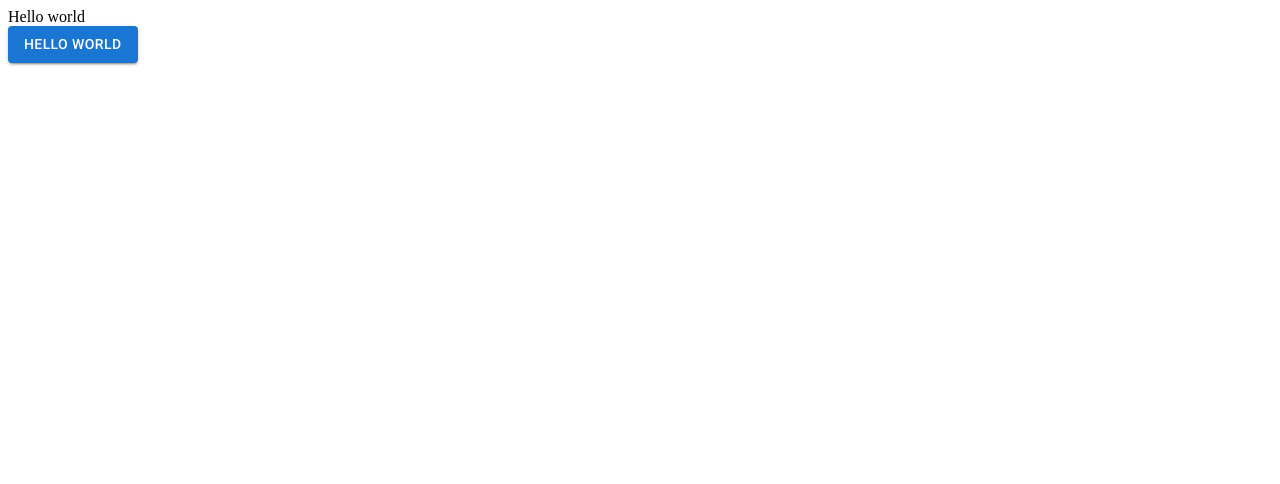
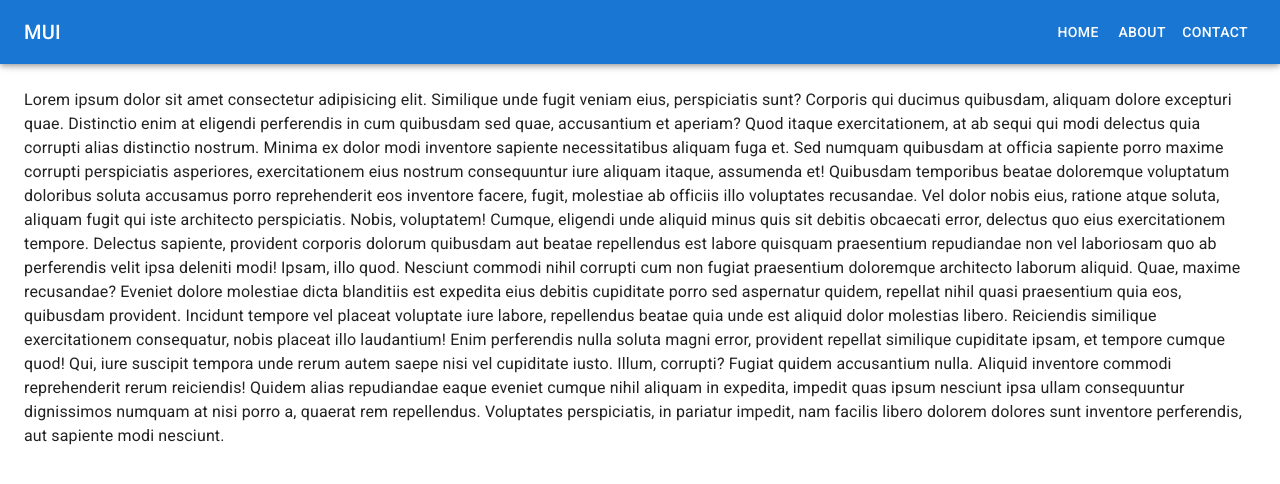
Before and after one commit to BijianWu/react-material-ui-playground, a React (Create React App) app: page / in a window 1280 px wide. Shown: the top 484 px of the page. Built offline with nearby package versions, Linux system fonts and the light colour scheme.

Commit message:
added in nav

```diff
--- a/src/App.js
+++ b/src/App.js
@@ -1,9 +1,11 @@
 import { Button } from "@mui/material";
 import React, { useState } from "react";
+import { Nav } from "react-bootstrap";
 
 export default function App(){
 
     return <>
+        <Nav />
         <div>Hello world</div>
         <Button variant="contained">Hello world</Button>
     </>
--- /dev/null
+++ b/src/components/Nav.js
@@ -0,0 +1,145 @@
+import * as React from 'react';
+import PropTypes from 'prop-types';
+import AppBar from '@mui/material/AppBar';
+import Box from '@mui/material/Box';
+import CssBaseline from '@mui/material/CssBaseline';
+import Divider from '@mui/material/Divider';
+import Drawer from '@mui/material/Drawer';
+import IconButton from '@mui/material/IconButton';
+import List from '@mui/material/List';
+import ListItem from '@mui/material/ListItem';
+import ListItemButton from '@mui/material/ListItemButton';
+import ListItemText from '@mui/material/ListItemText';
+import MenuIcon from '@mui/icons-material/Menu';
+import Toolbar from '@mui/material/Toolbar';
+import Typography from '@mui/material/Typography';
+import Button from '@mui/material/Button';
+
+const drawerWidth = 240;
+const navItems = ['Home', 'About', 'Contact'];
+
+function Nav(props) {
+  const { window } = props;
+  const [mobileOpen, setMobileOpen] = React.useState(false);
+
+  const handleDrawerToggle = () => {
+    setMobileOpen((prevState) => !prevState);
+  };
+
+  const drawer = (
+    <Box onClick={handleDrawerToggle} sx={{ textAlign: 'center' }}>
+      <Typography variant="h6" sx={{ my: 2 }}>
+        MUI
+      </Typography>
+      <Divider />
+      <List>
+        {navItems.map((item) => (
+          <ListItem key={item} disablePadding>
+            <ListItemButton sx={{ textAlign: 'center' }}>
+              <ListItemText primary={item} />
+            </ListItemButton>
+          </ListItem>
+        ))}
+      </List>
+    </Box>
+  );
+
+  const container = window !== undefined ? () => window().document.body : undefined;
+
+  return (
+    <Box sx={{ display: 'flex' }}>
+      <CssBaseline />
+      <AppBar component="nav">
+        <Toolbar>
+          <IconButton
+            color="inherit"
+            aria-label="open drawer"
+            edge="start"
+            onClick={handleDrawerToggle}
+            sx={{ mr: 2, display: { sm: 'none' } }}
+          >
+            <MenuIcon />
+          </IconButton>
+          <Typography
+            variant="h6"
+            component="div"
+            sx={{ flexGrow: 1, display: { xs: 'none', sm: 'block' } }}
+          >
+            MUI
+          </Typography>
+          <Box sx={{ display: { xs: 'none', sm: 'block' } }}>
+            {navItems.map((item) => (
+              <Button key={item} sx={{ color: '#fff' }}>
+                {item}
+              </Button>
+            ))}
+          </Box>
+        </Toolbar>
+      </AppBar>
+      <Box component="nav">
+        <Drawer
+          container={container}
+          variant="temporary"
+          open={mobileOpen}
+          onClose={handleDrawerToggle}
+          ModalProps={{
+            keepMounted: true, // Better open performance on mobile.
+          }}
+          sx={{
+            display: { xs: 'block', sm: 'none' },
+            '& .MuiDrawer-paper': { boxSizing: 'border-box', width: drawerWidth },
+          }}
+        >
+          {drawer}
+        </Drawer>
+      </Box>
+      <Box component="main" sx={{ p: 3 }}>
+        <Toolbar />
+        <Typography>
+          Lorem ipsum dolor sit amet consectetur adipisicing elit. Similique unde
+          fugit veniam eius, perspiciatis sunt? Corporis qui ducimus quibusdam,
+          aliquam dolore excepturi quae. Distinctio enim at eligendi perferendis in
+          cum quibusdam sed quae, accusantium et aperiam? Quod itaque exercitationem,
+          at ab sequi qui modi delectus quia corrupti alias distinctio nostrum.
+          Minima ex dolor modi inventore sapiente necessitatibus aliquam fuga et. Sed
+          numquam quibusdam at officia sapiente porro maxime corrupti perspiciatis
+          asperiores, exercitationem eius nostrum consequuntur iure aliquam itaque,
+          assumenda et! Quibusdam temporibus beatae doloremque voluptatum doloribus
+          soluta accusamus porro reprehenderit eos inventore facere, fugit, molestiae
+          ab officiis illo voluptates recusandae. Vel dolor nobis eius, ratione atque
+          soluta, aliquam fugit qui iste architecto perspiciatis. Nobis, voluptatem!
+          Cumque, eligendi unde aliquid minus quis sit debitis obcaecati error,
+          delectus quo eius exercitationem tempore. Delectus sapiente, provident
+          corporis dolorum quibusdam aut beatae repellendus est labore quisquam
+          praesentium repudiandae non vel laboriosam quo ab perferendis velit ipsa
+          deleniti modi! Ipsam, illo quod. Nesciunt commodi nihil corrupti cum non
+          fugiat praesentium doloremque architecto laborum aliquid. Quae, maxime
+          recusandae? Eveniet dolore molestiae dicta blanditiis est expedita eius
+          debitis cupiditate porro sed aspernatur quidem, repellat nihil quasi
+          praesentium quia eos, quibusdam provident. Incidunt tempore vel placeat
+          voluptate iure labore, repellendus beatae quia unde est aliquid dolor
+          molestias libero. Reiciendis similique exercitationem consequatur, nobis
+          placeat illo laudantium! Enim perferendis nulla soluta magni error,
+          provident repellat similique cupiditate ipsam, et tempore cumque quod! Qui,
+          iure suscipit tempora unde rerum autem saepe nisi vel cupiditate iusto.
+          Illum, corrupti? Fugiat quidem accusantium nulla. Aliquid inventore commodi
+          reprehenderit rerum reiciendis! Quidem alias repudiandae eaque eveniet
+          cumque nihil aliquam in expedita, impedit quas ipsum nesciunt ipsa ullam
+          consequuntur dignissimos numquam at nisi porro a, quaerat rem repellendus.
+          Voluptates perspiciatis, in pariatur impedit, nam facilis libero dolorem
+          dolores sunt inventore perferendis, aut sapiente modi nesciunt.
+        </Typography>
+      </Box>
+    </Box>
+  );
+}
+
+Nav.propTypes = {
+  /**
+   * Injected by the documentation to work in an iframe.
+   * You won't need it on your project.
+   */
+  window: PropTypes.func,
+};
+
+export default Nav;
--- a/src/index.js
+++ b/src/index.js
@@ -6,9 +6,10 @@
 import '@fontsource/roboto/400.css';
 import '@fontsource/roboto/500.css';
 import '@fontsource/roboto/700.css';
+import Nav from "./components/Nav.js";
 
 const root = ReactDOM.createRoot(document.getElementById("root"));
 
 root.render(
-    <App />
+    <Nav />
 )
```
